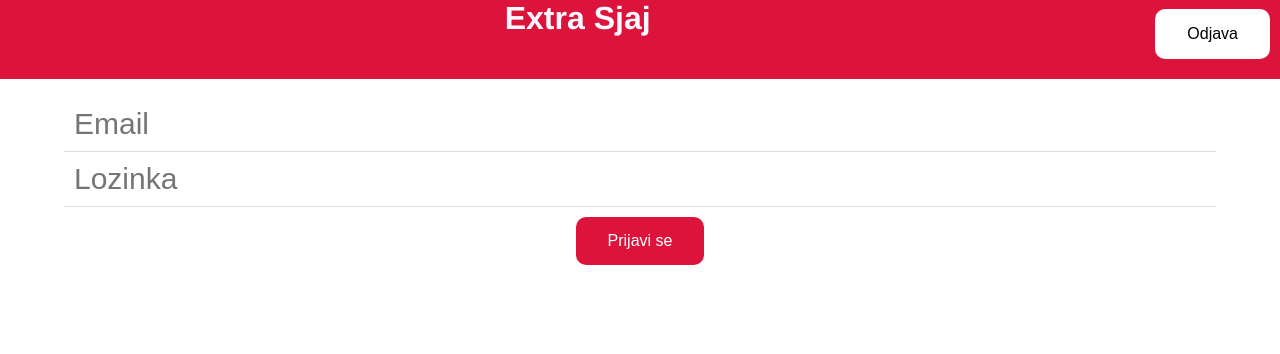
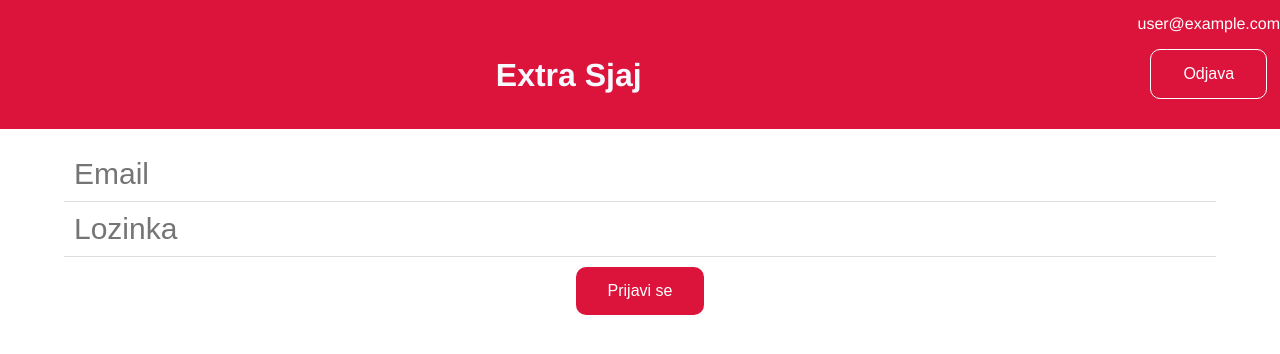
Before and after one commit to ilhankalac/extra-sjaj, a Vue app: page /prijava in a window 1280 px wide. Shown: the top 354 px of the page. Built offline with nearby package versions, Linux system fonts and the light colour scheme; no server answers; sample sign-in values are in the browser's storage.

Commit message:
displaying the email on header and hiding button for login

```diff
--- a/src/App.vue
+++ b/src/App.vue
@@ -1,8 +1,9 @@
 <template>
   <header>
-    <div style="display:flex">
-      <h1>Extra Sjaj</h1>
-      <button style="background-color: white; color: black; margin-top:30px; margin-right: 10px" @click="handleClick">Odjava</button>
+    <h1 style="text-align:left">Extra Sjaj</h1>
+    <div class="header-section">
+      <p style="padding-top:20px; color: white">{{ user?.email }}</p>
+      <button v-if="user" @click="handleClick" style="border: 1px solid">Odjava</button>
     </div>
   </header>
   <br />
@@ -11,6 +12,7 @@
 <script>
 import Customers from "./views/Customer/Customers.vue";
 import useLogout from "./composables/useLogout";
+import getUser from "./composables/getUser";
 import { useRouter } from "vue-router";
 
 export default {
@@ -20,26 +22,19 @@ export default {
   setup() {
     const { logout, error } = useLogout();
     const router = useRouter();
+    const { user } = getUser();
 
     const handleClick = async () => {
-      console.log("dada");
       await logout();
       router.push({ name: "LoginForm" });
     };
 
-    return { handleClick };
+    return { handleClick, user };
   },
 };
 </script>
 
 <style lang="scss">
-header {
-  background: crimson;
-  height: 100px;
-  position: sticky;
-  margin-top: -21px;
-}
-
 h1 {
   height: 100%;
   width: 100%;
@@ -48,6 +43,14 @@ h1 {
   justify-content: center;
   color: #f8f8ff;
 }
+header {
+  background: crimson;
+  height: 150px;
+  position: sticky;
+  margin-top: -21px;
+  display: flex;
+}
+
 #app {
   font-family: Avenir, Helvetica, Arial, sans-serif;
   -webkit-font-smoothing: antialiased;
--- a/src/components/LoginForm.vue
+++ b/src/components/LoginForm.vue
@@ -21,12 +21,11 @@ export default {
     const router = useRouter();
 
     const handleSubmit = async () => {
-      console.log(email.value, password.value);
+      // console.log(email.value, password.value);
       await login(email.value, password.value);
 
       if (!error.value) {
-        console.log("Korisnik je uspjesno prijavljen!");
-        console.log(router);
+        // console.log("Korisnik je uspjesno prijavljen!");
         router.push({ name: "Customer" });
       }
     };
--- /dev/null
+++ b/src/composables/getUser.js
@@ -0,0 +1,14 @@
+import { ref } from "vue";
+import { projectAuth } from "../firebase/config";
+
+const user = ref(projectAuth.currentUser);
+
+projectAuth.onAuthStateChanged((_user) => {
+  user.value = _user;
+});
+
+const getUser = () => {
+  return { user };
+};
+
+export default getUser;
--- a/src/composables/useLogout.js
+++ b/src/composables/useLogout.js
@@ -4,8 +4,6 @@ import { projectAuth } from "../firebase/config";
 const error = ref("");
 const logout = async () => {
   error.value = null;
-
-  console.log("dovde");
 
   try {
     await projectAuth.signOut();
```
